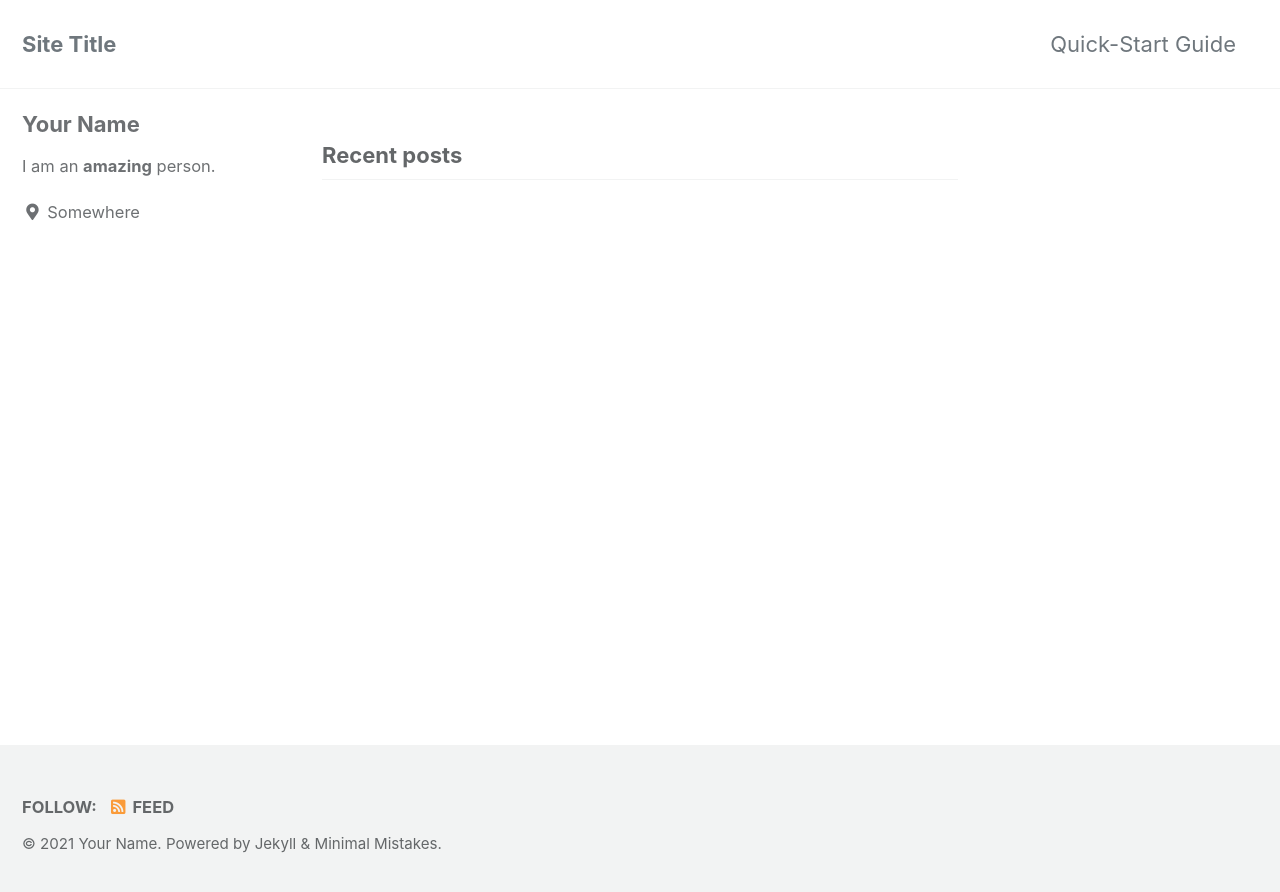
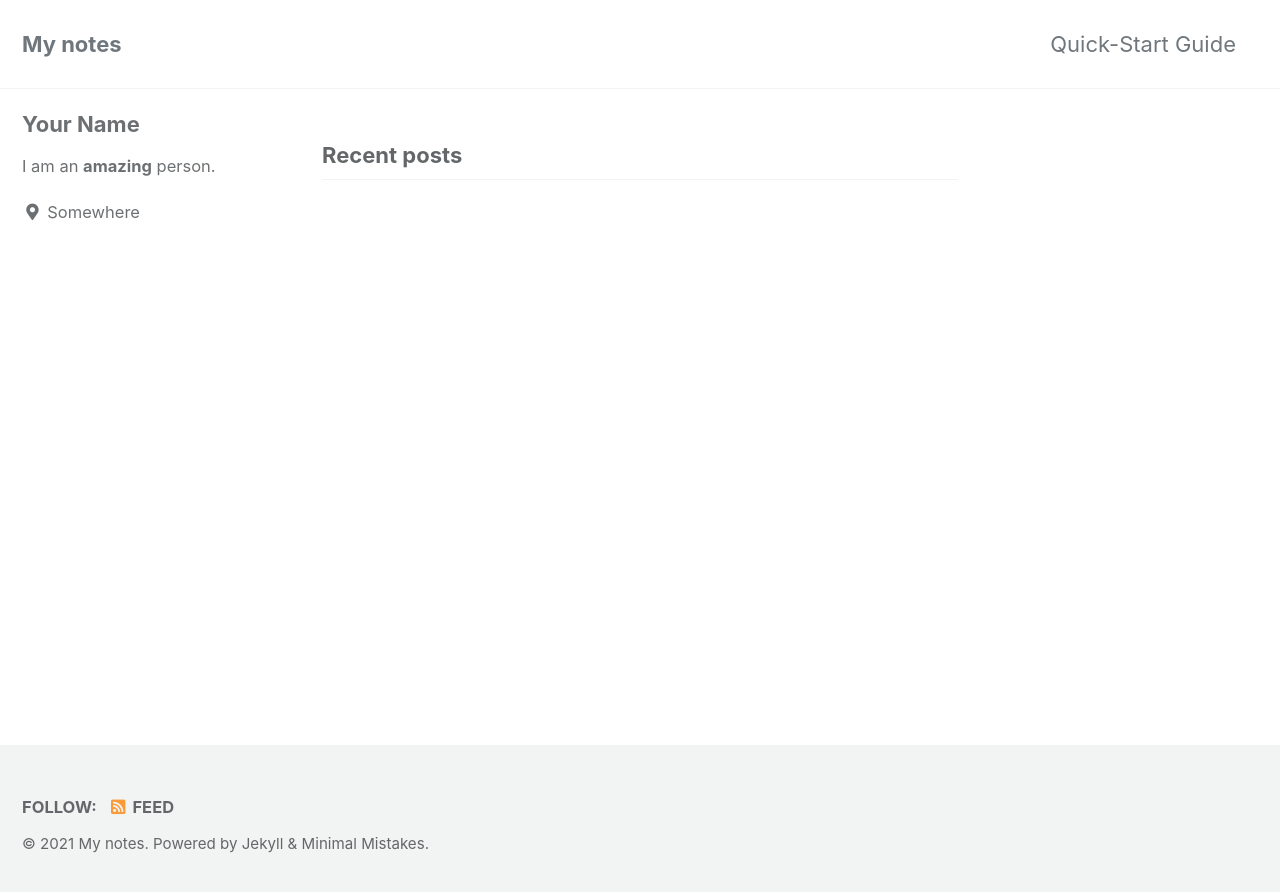
Before and after one commit to votamrima/site, a Jekyll site: the page built from index.html, in a window 1280 px wide. Shown: the top 892 px of the page. Built offline with Jekyll 4.4.1, drawn with Linux system fonts in a browser that asks for light colours; cached includes are drawn as plain includes; the list of posts is cut into pages by our own code.

Commit message:
just another commit

```diff
--- a/_config.yml
+++ b/_config.yml
@@ -16,11 +16,11 @@ minimal_mistakes_skin    : "default" # "air", "aqua", "contrast", "dark", "dirt"
 
 # Site Settings
 locale                   : "en-US"
-title                    : "Site Title"
+title                    : "My notes"
 title_separator          : "-"
 subtitle                 : # site tagline that appears below site title in masthead
-name                     : "Your Name"
-description              : "An amazing website."
+name                     : ""
+description              : "."
 url                      : # the base hostname & protocol for your site e.g. "https://mmistakes.github.io"
 baseurl                  : # the subpath of your site, e.g. "/blog"
 repository               : # GitHub username/repo-name e.g. "mmistakes/minimal-mistakes"
```
Also changed, not shown: Gemfile.lock (added), 17 other files.
